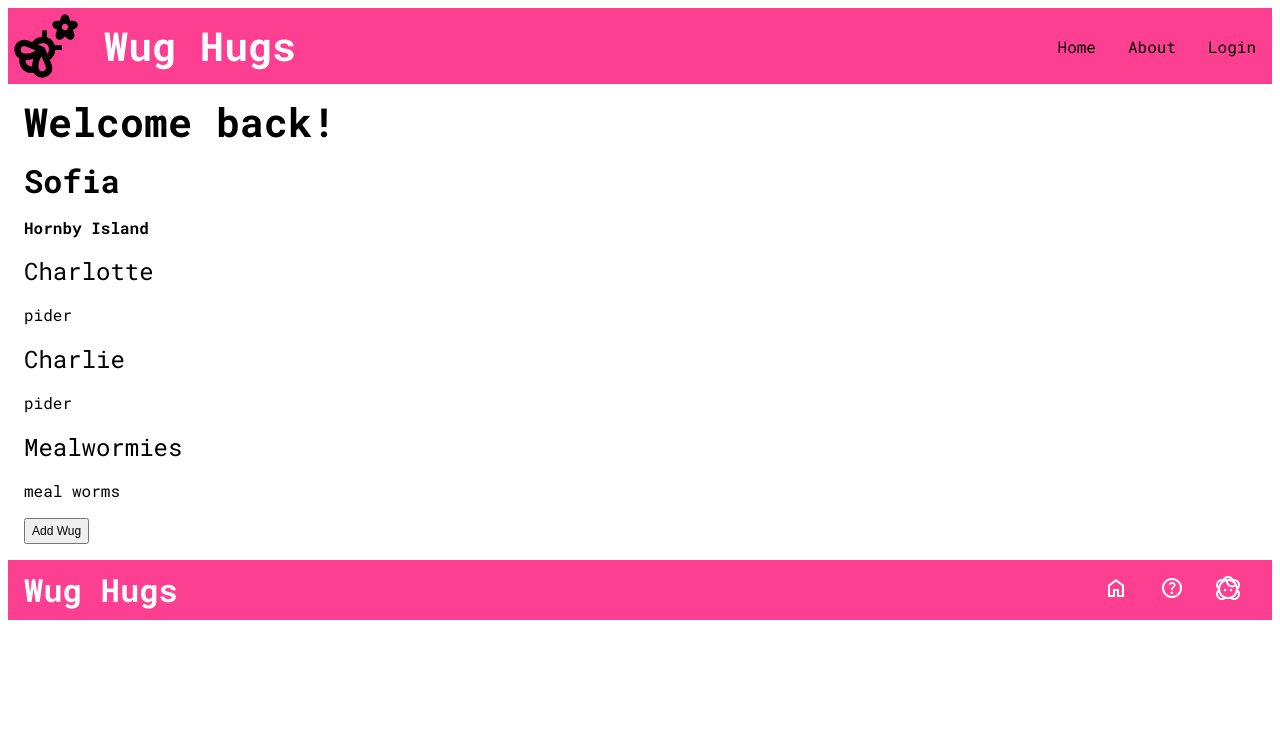
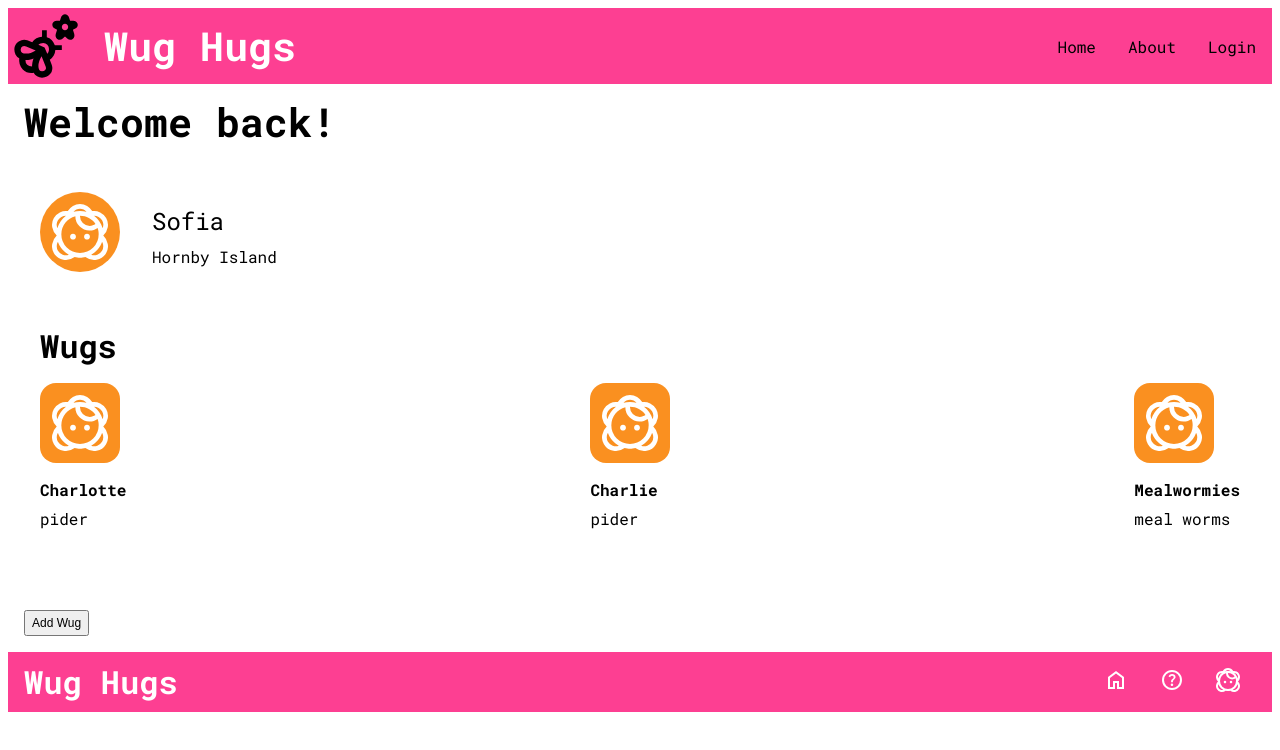
Before and after one commit to spaco22/wughugs-client, a React (Vite) app: page /user in a window 1280 px wide. Shown: the top 750 px of the page. Built offline with nearby package versions, Linux system fonts and the light colour scheme.

Commit message:
add styling to user page

```diff
--- a/src/Pages/UserPage/UserPage.jsx
+++ b/src/Pages/UserPage/UserPage.jsx
@@ -3,33 +3,40 @@ import "./UserPage.scss";
 
 function UserPage() {
   return (
-    <main className="user">
-        <h1 className="user__title">Welcome back!</h1>
+    <main className="user-page">
+        <h1 className="user-page__title">Welcome back!</h1>
 
+        <section className="user">
         <div className="user__img"></div>
 
-        <h2 className="user__name">Sofia</h2>
-        <h4 className="user__location">Hornby Island</h4>
+        <article className="user__text">
+        <h3 className="user__name">Sofia</h3>
+        <p className="user__location">Hornby Island</p>
+        </article>
+        </section>
 
-        <section className="wugs">
+        <div className="wugs">
+        <h2 className="wugs__title">Wugs</h2>
+        <section className="wugs__gallery">
         <article className="wug">
             <div className="wug__img"></div>
-            <h3 className="wug__name">Charlotte</h3>
+            <h4 className="wug__name">Charlotte</h4>
             <p className="wug__species">pider</p>
         </article>
 
         <article className="wug">
             <div className="wug__img"></div>
-            <h3 className="wug__name">Charlie</h3>
+            <h4 className="wug__name">Charlie</h4>
             <p className="wug__species">pider</p>
         </article>
 
         <article className="wug">
             <div className="wug__img"></div>
-            <h3 className="wug__name">Mealwormies</h3>
+            <h4 className="wug__name">Mealwormies</h4>
             <p className="wug__species">meal worms</p>
         </article>
         </section>
+        </div>
 
         <button className="user__button-wug">Add Wug</button>
     </main>
--- a/src/Pages/UserPage/UserPage.scss
+++ b/src/Pages/UserPage/UserPage.scss
@@ -3,10 +3,73 @@
 @use "../../styles/partials/mixins" as *;
 @use "../../styles/partials/variables" as *;
 
-.user {
+.user-page {
     margin: 1rem;
 
     &__title {
         margin: 1rem 0;
     }
 }
+
+.user {
+@include tablet {
+    margin: 3rem 1rem;
+    display: flex;
+    gap: 2rem;
+    align-items: center;
+}
+
+    &__img {
+        background-color: #FA9020;
+        width: 5rem;
+        height: 5rem;
+        border-radius: 50%;
+        background-image: url("../../assets/icons/login-w.svg");
+        background-size: 3.5rem;
+        background-repeat: no-repeat;
+        background-position: center;
+    }
+
+    &__name {
+        @include tablet {
+            margin: 1rem 0;
+        }
+    }
+
+    &__location {
+        @include tablet {
+            margin: 0;
+        }
+    }
+
+}
+
+.wugs {
+    margin: 4rem 1rem;
+
+    &__gallery {
+        display: flex;
+        justify-content: space-between;
+    }
+}
+
+.wug {
+    &__img {
+        background-color: #FA9020;
+        width: 5rem;
+        height: 5rem;
+        border-radius: 1rem;
+        background-image: url("../../assets/icons/login-w.svg");
+        background-size: 3.5rem;
+        background-repeat: no-repeat;
+        background-position: center;
+    }
+
+    &__name {
+        margin: 1rem 0 0.5rem;
+    }
+
+    &__species {
+        margin: 0.5rem 0 1rem;
+    }
+}
```
